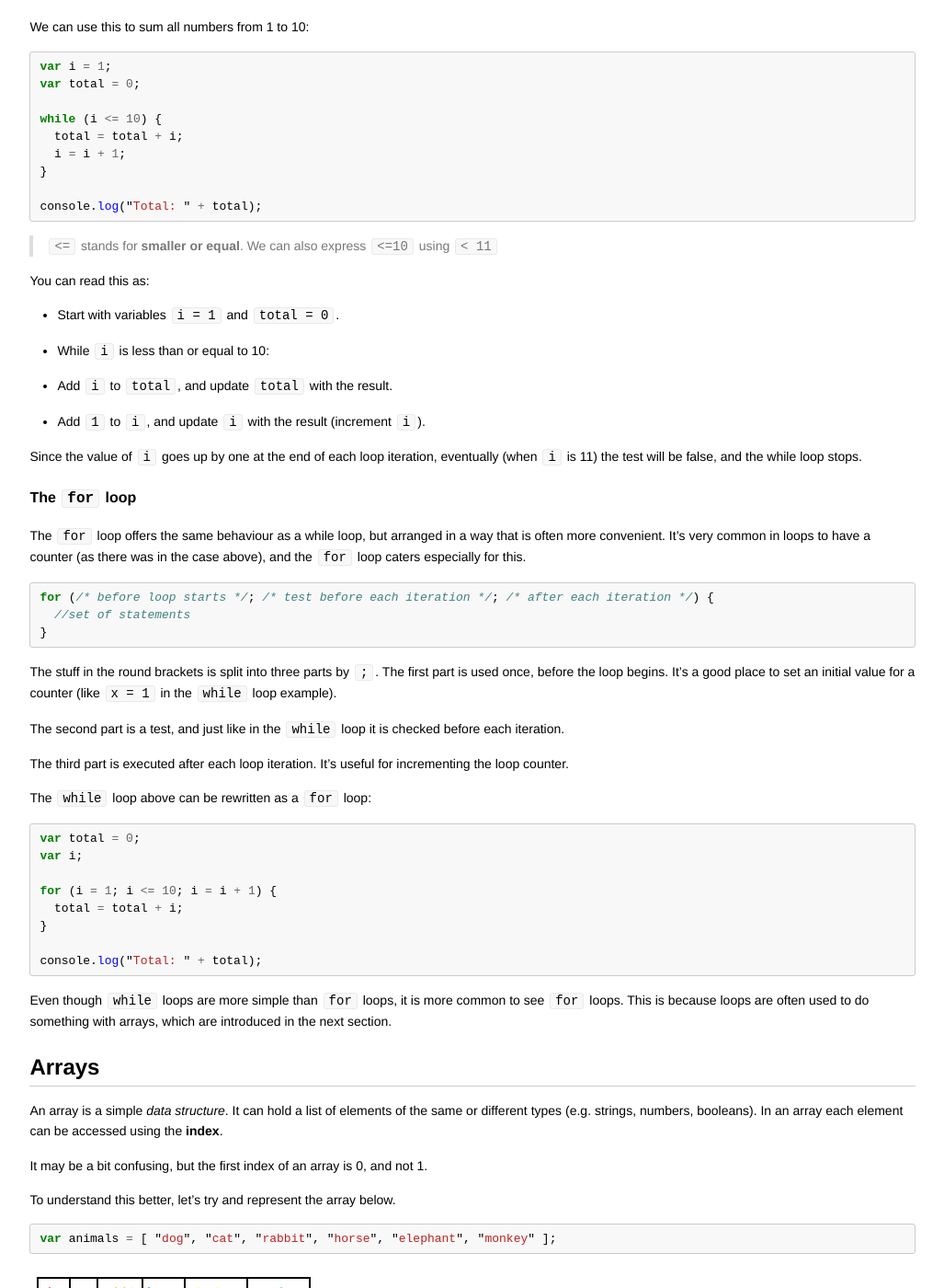
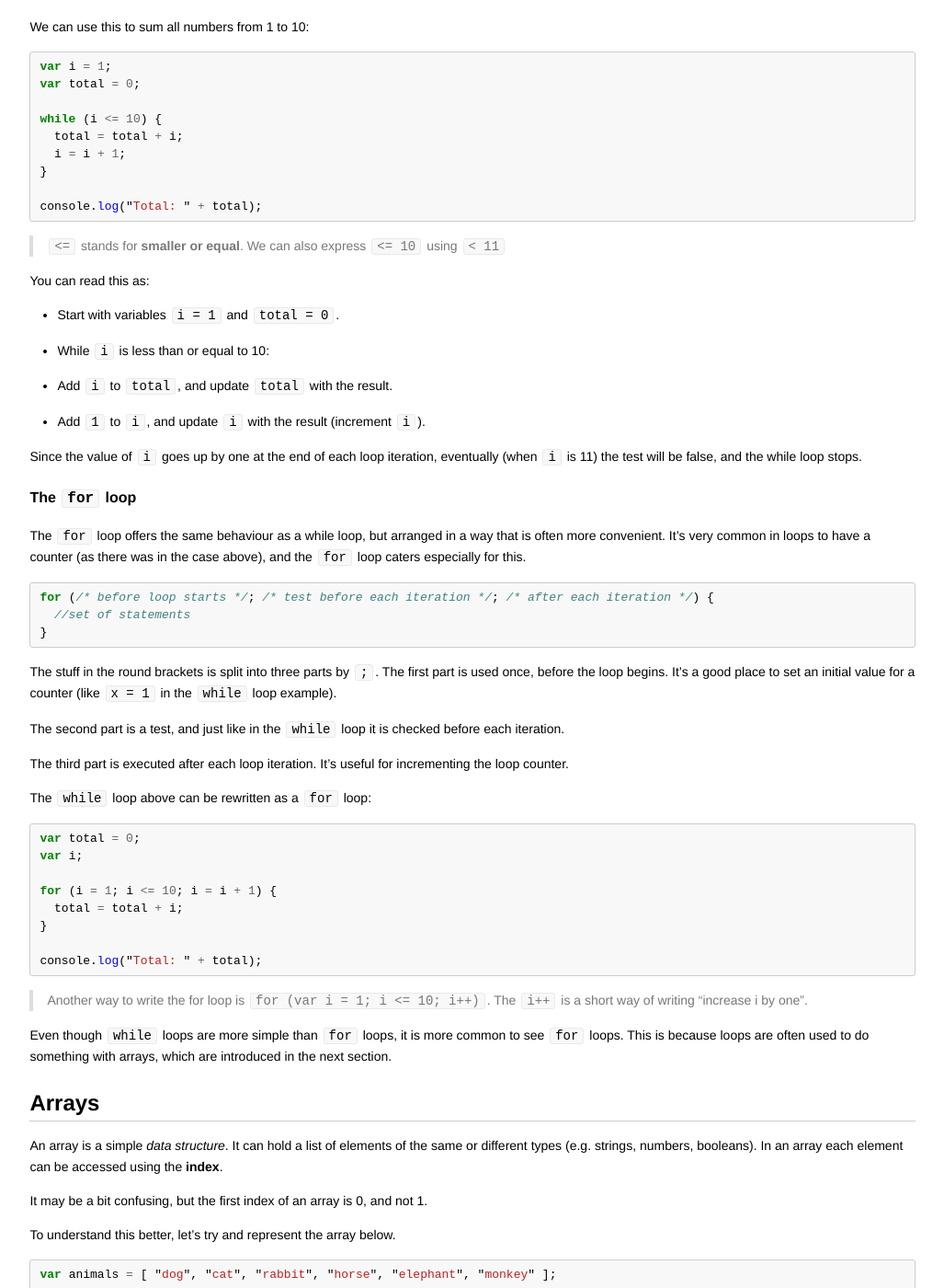
Before and after one commit to codebar/tutorials, a Jekyll site: the page built from js/lesson2/tutorial.md, in a window 1280 px wide and 1400 px high, scrolled down 810 px. Shown: the whole window at 92% size, without its empty margins (126-1153 px from the left). Built offline with Jekyll 4.4.1, drawn with Linux system fonts in a browser that asks for light colours; Markdown is read by kramdown in place of the engine named in the settings; some of the changed text lies outside the part shown.

Commit message:
Minor edits and clarifications to text

````diff
--- a/js/lesson2/tutorial.md
+++ b/js/lesson2/tutorial.md
@@ -45,7 +45,7 @@ while (i <= 10) {
 console.log("Total: " + total);
 ```
 
-> `<=` stands for **smaller or equal**. We can also express `<=10` using `< 11`
+> `<=` stands for **smaller or equal**. We can also express `<= 10` using `< 11`
 
 You can read this as:
 
@@ -85,6 +85,7 @@ for (i = 1; i <= 10; i = i + 1) {
 
 console.log("Total: " + total);
 ```
+> Another way to write the for loop is `for (var i = 1; i <= 10; i++)`. The `i++` is a short way of writing "increase i by one".
 
 Even though `while` loops are more simple than `for` loops, it is more common to see `for` loops. This is because loops are often used to do something with arrays, which are introduced in the next section.
 
@@ -232,8 +233,6 @@ for (var i = 0; i < fruitAndVeg.length; i = i + 1) {
   }
 }
 ```
-
-
 
 ## Objects
 
````
Also changed, not shown: other parts of js/lesson2/tutorial.md (+4 -4 lines).
